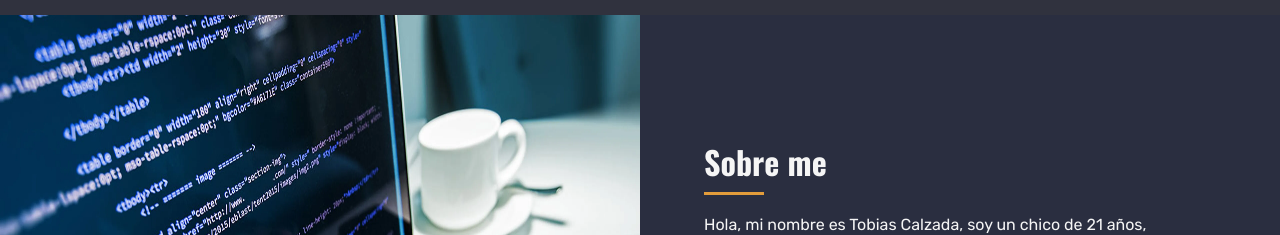
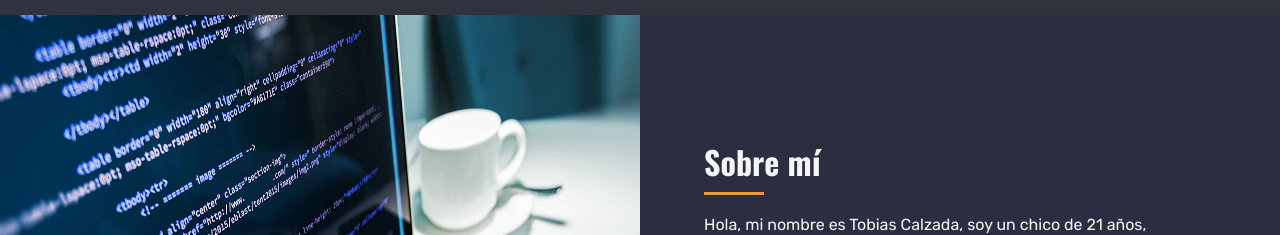
Before and after one commit to TobiasCalzada/portafolio, a React (Create React App) app: page / in a window 1280 px wide. Shown: the part 3400-3635 px from the top of the page. Built offline with nearby package versions, Linux system fonts and the light colour scheme.

Commit message:
modificacion de sobre mi

```diff
--- a/src/Componentes/Main/TerceraSeccion/AcercaDeMi/AcercaDeMi.jsx
+++ b/src/Componentes/Main/TerceraSeccion/AcercaDeMi/AcercaDeMi.jsx
@@ -11,7 +11,7 @@ function AcercaDeMi(){
                     <img src={about} alt="imagen de mi persona"></img>
                 </div>
                 <div className="aboutInfo">
-                    <h2>Sobre me</h2>
+                    <h2>Sobre mí</h2>
                     <div className="divider"></div>
                     <p className="primerTexto">Hola, mi nombre es Tobias Calzada, soy un chico de 21 años, programador junior en FrontEnd con conocimientos en HTML, JavaScript, React, etc.</p>
                     <p>Mi personalidad se basa en superarme en cada paso y línea de código que se pueda, mi prioridad en este momento es conseguir mi primer ingreso en el mundo laboral de la programación web, para de este modo poder expandir mis conocimientos y habilidades sobre la materia.</p>
```
